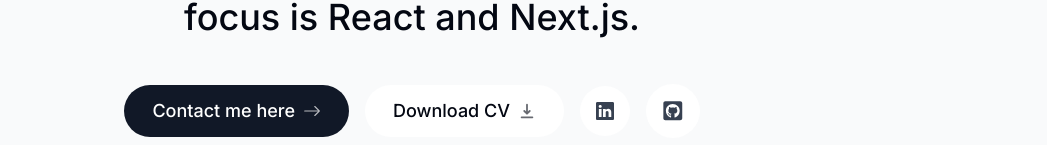
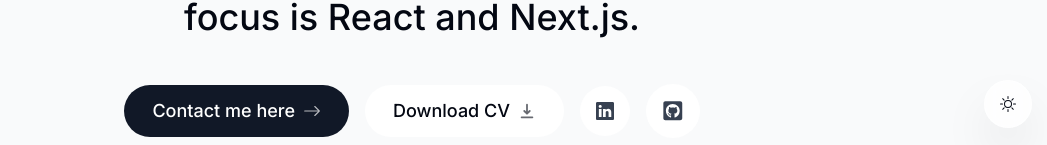
Before and after one commit to Jotunn1/my-portfolio, a Next.js app: page / in a window 1280 px wide. Shown: the part 652-797 px from the top of the page, without its empty margins (228-1275 px from the left). Built offline with nearby package versions, Linux system fonts and the light colour scheme.

Commit message:
create theme context & switch component

```diff
--- a/src/app/layout.tsx
+++ b/src/app/layout.tsx
@@ -2,6 +2,8 @@
 import "../styles/globals.scss";
 import { Inter } from "next/font/google";
 import ActiveSectionContextProvider from "@/context/active-section-context";
+import ThemeContextProvider from "@/context/theme-context";
+import ThemeSwitch from "@/components/themeSwitch";
 // import Head from "next/head";Í
 
 const inter = Inter({ subsets: ["latin"] });
@@ -26,11 +28,13 @@
       >
         {/* <div className="bg-[#fbe2e3] absolute top-[-6rem] -z-10 right-[11rem] h-[55.25rem] w-[31.25rem] rounded-full blur-[10rem] sm:w-[68.75rem] dark:bg-[#946263]"></div>
         <div className="bg-[#dbd7fb] absolute top-[-1rem] -z-10 left-[-35rem] h-[55.25rem] w-[50rem] rounded-full blur-[10rem] sm:w-[68.75rem] md:left-[-33rem] lg:left-[-28rem] xl:left-[-15rem] 2xl:left-[-5rem] dark:bg-[#676394]"></div> */}
-
-        <ActiveSectionContextProvider>
-          <Header />
-          {children}
-        </ActiveSectionContextProvider>
+        <ThemeContextProvider>
+          <ActiveSectionContextProvider>
+            <Header />
+            {children}
+            <ThemeSwitch />
+          </ActiveSectionContextProvider>
+        </ThemeContextProvider>
       </body>
     </html>
   );
--- /dev/null
+++ b/src/components/themeSwitch.tsx
@@ -0,0 +1,18 @@
+"use client";
+
+import { useTheme } from "@/context/theme-context";
+import React from "react";
+import { BsMoon, BsSun } from "react-icons/bs";
+
+export default function ThemeSwitch() {
+  const { theme, toggleTheme } = useTheme();
+
+  return (
+    <button
+      className="fixed bottom-5 right-5 bg-white w-[3rem] h-[3rem] bg-opacity-80 backdrop-blur-[0.5rem] border border-white border-opacity-40 shadow-2xl rounded-full flex items-center justify-center hover:scale-[1.15] active:scale-105 transition-all dark:bg-gray-950"
+      onClick={toggleTheme}
+    >
+      {theme === "light" ? <BsSun /> : <BsMoon />}
+    </button>
+  );
+}
--- /dev/null
+++ b/src/context/theme-context.tsx
@@ -0,0 +1,70 @@
+"use client";
+
+import React, { useEffect, useState, createContext, useContext } from "react";
+
+type Theme = "light" | "dark";
+
+type ThemeContextProviderProps = {
+  children: React.ReactNode;
+};
+
+type ThemeContextType = {
+  theme: Theme;
+  toggleTheme: () => void;
+};
+
+const ThemeContext = createContext<ThemeContextType | null>(null);
+
+export default function ThemeContextProvider({
+  children,
+}: ThemeContextProviderProps) {
+  const [theme, setTheme] = useState<Theme>("light");
+
+  const toggleTheme = () => {
+    if (theme === "light") {
+      setTheme("dark");
+      window.localStorage.setItem("theme", "dark");
+      document.documentElement.classList.add("dark");
+    } else {
+      setTheme("light");
+      window.localStorage.setItem("theme", "light");
+      document.documentElement.classList.remove("dark");
+    }
+  };
+
+  useEffect(() => {
+    const localTheme = window.localStorage.getItem("theme") as Theme | null;
+
+    if (localTheme) {
+      setTheme(localTheme);
+
+      if (localTheme === "dark") {
+        document.documentElement.classList.add("dark");
+      }
+    } else if (window.matchMedia("(prefers-color-scheme: dark)").matches) {
+      setTheme("dark");
+      document.documentElement.classList.add("dark");
+    }
+  }, []);
+
+  return (
+    <ThemeContext.Provider
+      value={{
+        theme,
+        toggleTheme,
+      }}
+    >
+      {children}
+    </ThemeContext.Provider>
+  );
+}
+
+export function useTheme() {
+  const context = useContext(ThemeContext);
+
+  if (context === null) {
+    throw new Error("useTheme must be used within a ThemeContextProvider");
+  }
+
+  return context;
+}
```
